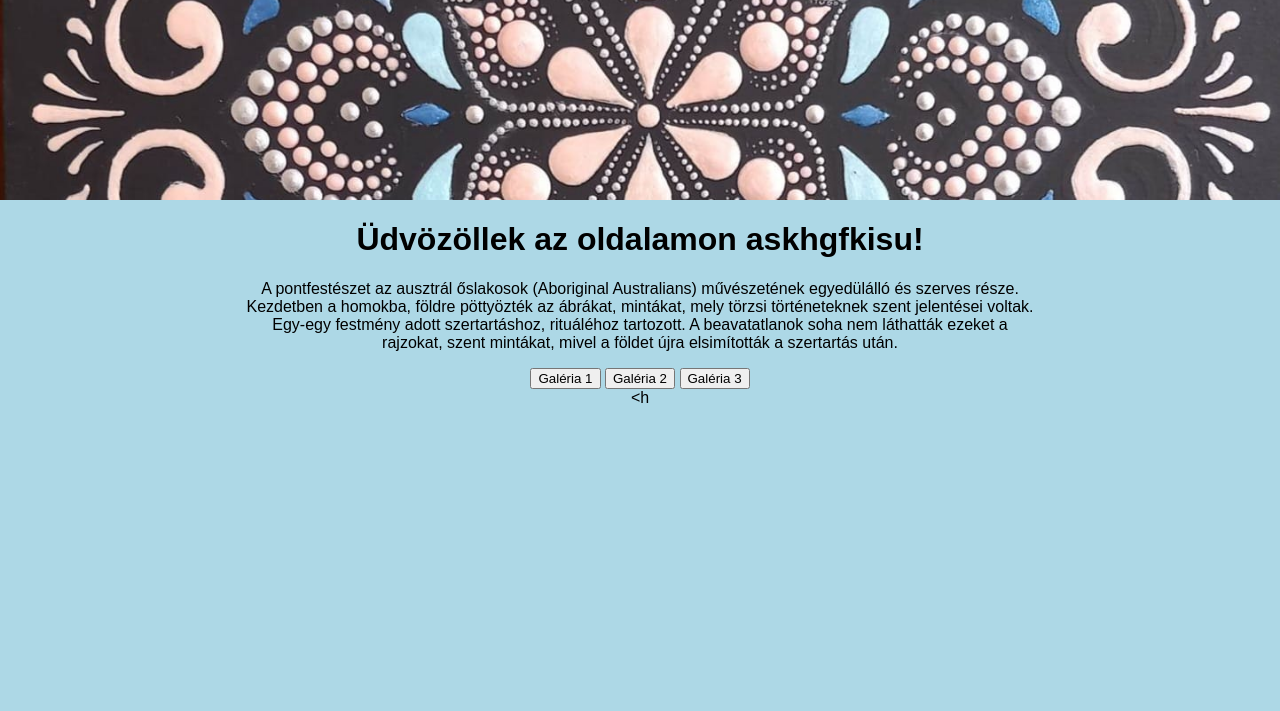
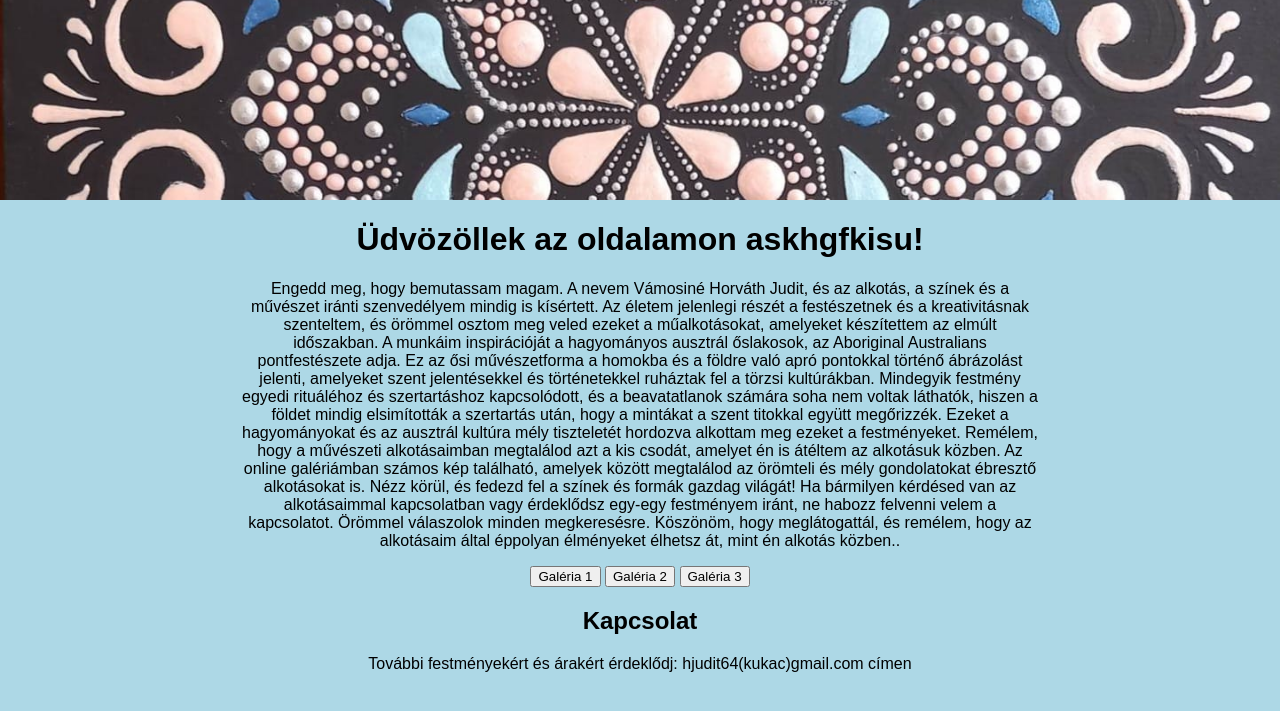
Before and after one commit to balazsvamosi1/balazsvamosi.github.io, a Jekyll site: the page built from index.md, in a window 1280 px wide. Shown: the top 711 px of the page. Built offline with Jekyll 4.4.1, drawn with Linux system fonts in a browser that asks for light colours; some web fonts are replaced; a script that is not in the unit is left out; comment, search, counter and statistics services are not loaded.

Commit message:
Update index.md

```diff
--- a/index.md
+++ b/index.md
@@ -5,10 +5,20 @@ background_image: "{{ site.background_images | sample }}"
 ---
 
 <div class="center-text">
-  <h1>Üdvözöllek az oldalamon askhgfkisu!</h1>
+  <h1>Üdvözöllek az oldalamon askhgfkisu! </h1>
 
   <p>
-    A pontfestészet az ausztrál őslakosok (Aboriginal Australians) művészetének egyedülálló és szerves része. Kezdetben a homokba, földre pöttyözték az ábrákat, mintákat, mely törzsi történeteknek szent jelentései voltak. Egy-egy festmény adott szertartáshoz, rituáléhoz tartozott. A beavatatlanok soha nem láthatták ezeket a rajzokat, szent mintákat, mivel a földet újra elsimították a szertartás után.
+   Engedd meg, hogy bemutassam magam. A nevem Vámosiné Horváth Judit, és az alkotás, a színek és a művészet iránti szenvedélyem mindig is kísértett. Az életem jelenlegi részét a festészetnek és a kreativitásnak szenteltem, és örömmel osztom meg veled ezeket a műalkotásokat, amelyeket készítettem az elmúlt időszakban.
+
+A munkáim inspirációját a hagyományos ausztrál őslakosok, az Aboriginal Australians pontfestészete adja. Ez az ősi művészetforma a homokba és a földre való apró pontokkal történő ábrázolást jelenti, amelyeket szent jelentésekkel és történetekkel ruháztak fel a törzsi kultúrákban. Mindegyik festmény egyedi rituáléhoz és szertartáshoz kapcsolódott, és a beavatatlanok számára soha nem voltak láthatók, hiszen a földet mindig elsimították a szertartás után, hogy a mintákat a szent titokkal együtt megőrizzék.
+
+Ezeket a hagyományokat és az ausztrál kultúra mély tiszteletét hordozva alkottam meg ezeket a festményeket. Remélem, hogy a művészeti alkotásaimban megtalálod azt a kis csodát, amelyet én is átéltem az alkotásuk közben.
+
+Az online galériámban számos kép található, amelyek között megtalálod az örömteli és mély gondolatokat ébresztő alkotásokat is. Nézz körül, és fedezd fel a színek és formák gazdag világát!
+
+Ha bármilyen kérdésed van az alkotásaimmal kapcsolatban vagy érdeklődsz egy-egy festményem iránt, ne habozz felvenni velem a kapcsolatot. Örömmel válaszolok minden megkeresésre.
+
+Köszönöm, hogy meglátogattál, és remélem, hogy az alkotásaim által éppolyan élményeket élhetsz át, mint én alkotás közben..
   </p>
 
   <button id="gallery-button1" onclick="showGallery('ajandek')">Galéria 1</button>
@@ -103,4 +113,8 @@ background_image: "{{ site.background_images | sample }}"
 </div>
 
 <div class="center-text">
-  <h
+  <h2>Kapcsolat</h2>
+  <p>
+    További festményekért és árakért érdeklődj: hjudit64(kukac)gmail.com címen
+  </p>
+</div>
```
